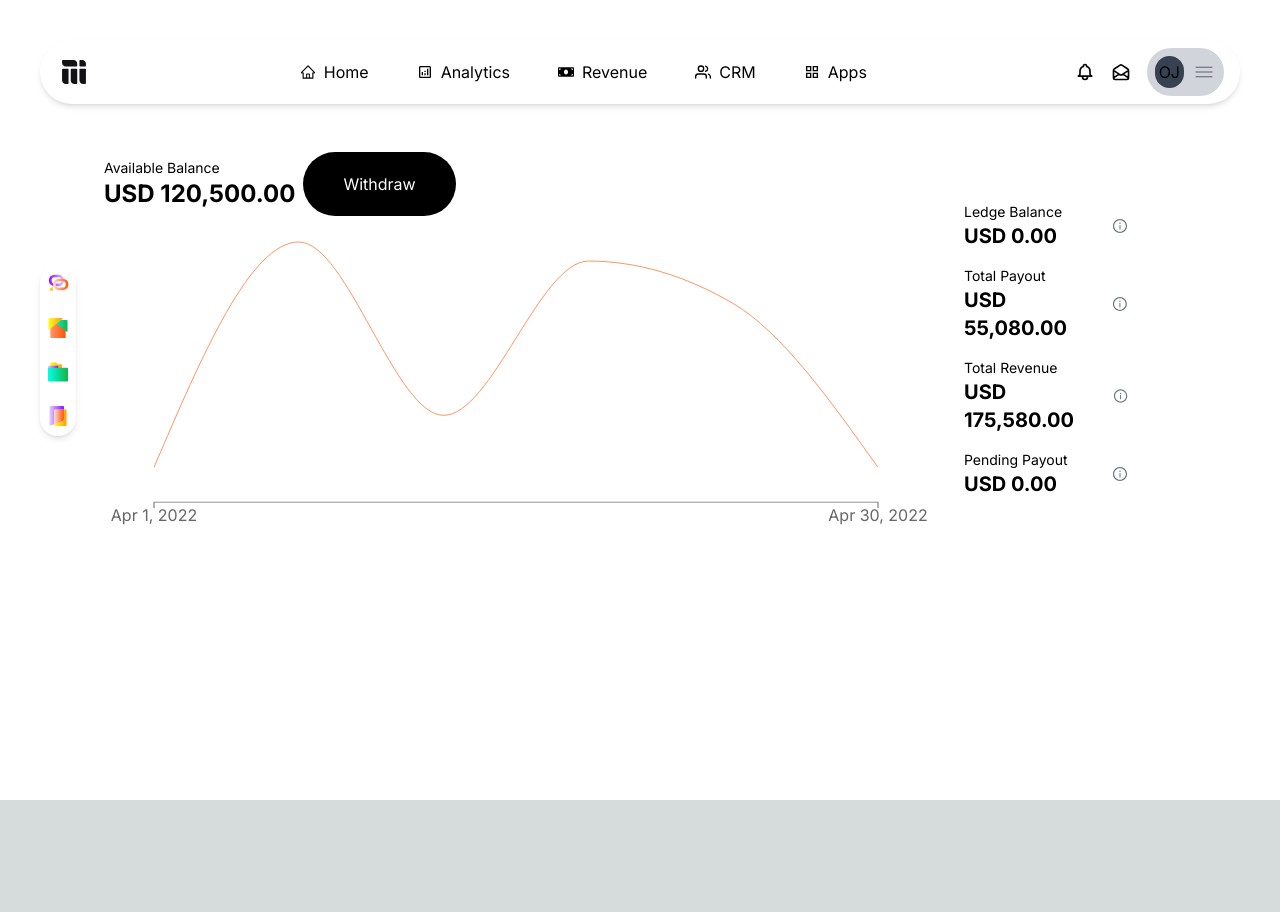
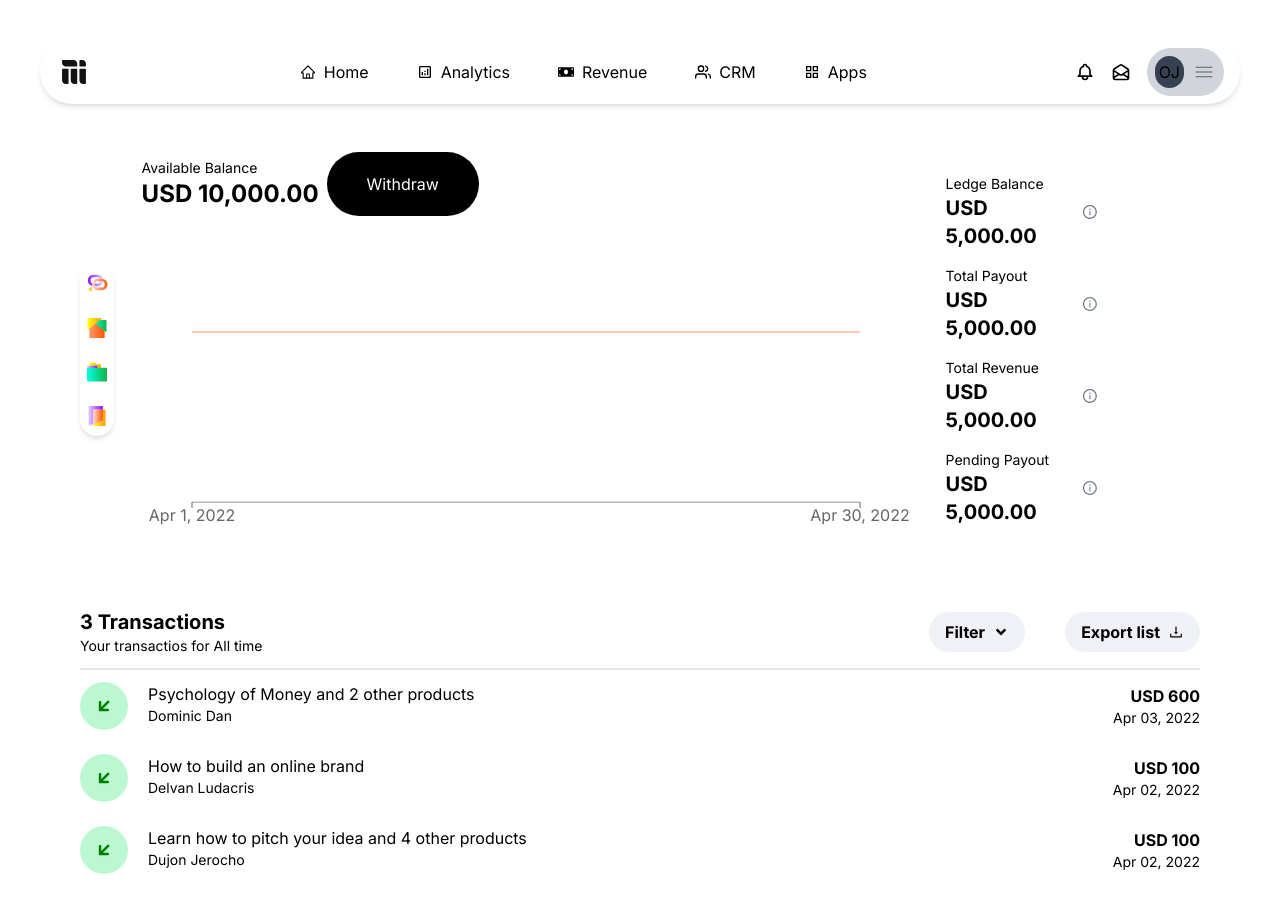
Before and after one commit to MiheretuTesh/mainstack-frontend-, a Next.js app: page / in a window 1280 px wide. Shown: the top 912 px of the page. Before the commit the page ends 800 px from the top, so only its background shows below. Built offline with nearby package versions, Linux system fonts and the light colour scheme.

Commit message:
feat: the transaction part added

```diff
--- /dev/null
+++ b/src/app/components/ButtonWithIcon/ButtonIcon2.tsx
@@ -0,0 +1,28 @@
+"use client";
+import React, { forwardRef, ForwardRefRenderFunction } from "react";
+
+interface ButtonWithIconProps {
+  onClick?: () => void;
+  variant?: "primary";
+  icon: React.ReactNode;
+  children?: React.ReactNode;
+  active?: boolean;
+}
+
+const ButtonWithIcon2: ForwardRefRenderFunction<
+  HTMLButtonElement,
+  ButtonWithIconProps
+> = ({ onClick, variant = "primary", icon, children, active = false }) => {
+  return (
+    <button
+      onClick={onClick}
+      className={`px-4 py-2 rounded-full flex items-center space-x-2 bg-EFF1F6 text-black`}
+      style={{ backgroundColor: "#EFF1F6" }}
+    >
+      <span className="text-black text-md font-bold">{children}</span>
+      {icon && <span className={`text-black"`}>{icon}</span>}
+    </button>
+  );
+};
+
+export default forwardRef(ButtonWithIcon2);
--- a/src/app/components/Landing/index.tsx
+++ b/src/app/components/Landing/index.tsx
@@ -1,29 +1,43 @@
 "use client";
-import React, { ButtonHTMLAttributes } from "react";
+import React, { useState, ButtonHTMLAttributes } from "react";
 import Button from "../Button/Button";
 import { AiOutlineInfoCircle } from "react-icons/ai";
 import data from "./sampleChartData";
-import {
-  AreaChart,
-  Area,
-  XAxis,
-  YAxis,
-  CartesianGrid,
-  Tooltip,
-  ResponsiveContainer,
-} from "recharts";
+import { AreaChart, Area, XAxis, ResponsiveContainer } from "recharts";
+import ButtonIcon2 from "../ButtonWithIcon/ButtonIcon2";
+import { FaAngleDown } from "react-icons/fa";
+import { FaArrowDown } from "react-icons/fa";
+import { AiOutlineDownload } from "react-icons/ai";
 
 interface LandingProps extends ButtonHTMLAttributes<HTMLButtonElement> {
   variant?: "primary" | "secondary";
 }
+
+const buttons = [
+  { id: 1, icon: <FaAngleDown />, label: "Filter" },
+  {
+    id: 2,
+    icon: <AiOutlineDownload />,
+    label: "Export list",
+  },
+];
 
 const Landing: React.FC<LandingProps> = ({
   children,
   variant = "primary",
   ...rest
 }) => {
+  const [activeButton, setActiveButton] = useState<number | null>(null);
+
+  const handleButtonClick = (buttonId: number) => {
+    console.log(`Button ${buttonId} clicked!`);
+    setActiveButton(buttonId);
+
+    setActiveButton(buttonId);
+  };
   return (
-    <div className="flex w-full items-center py-10 gap-5">
+    <div className="w-full px-10">
+      <div className="flex items-center py-10 gap-5">
         <div style={{ flexBasis: "3%" }}>
           <div className="flex flex-col justify-between items-center gap-5 shadow-md rounded-full py-2">
             <img src="/Product Icons.svg" alt="" className="m-0 p-0" />
@@ -37,7 +51,7 @@ const Landing: React.FC<LandingProps> = ({
             <div className="flex items-center space-x-2">
               <div className="flex flex-col text-black">
                 <span className="sm:text-sm">Available Balance</span>
-              <h1 className="font-bold text-2xl">USD 120,500.00</h1>
+                <h1 className="font-bold text-2xl">USD 10,000.00</h1>
               </div>
               <Button>Withdraw</Button>
             </div>
@@ -46,11 +60,11 @@ const Landing: React.FC<LandingProps> = ({
             <ResponsiveContainer width="100%" height={300}>
               <AreaChart
                 width={500}
-              height={200}
+                height={300}
                 data={data}
                 syncId="anyId"
                 margin={{
-                top: 10,
+                  top: 100,
                   right: 50,
                   left: 50,
                   bottom: 0,
@@ -71,30 +85,115 @@ const Landing: React.FC<LandingProps> = ({
           <div className="flex items-center  justify-between p-2 group rounded-lg w-full ">
             <div className="flex flex-col text-black">
               <span className="sm:text-sm">Ledge Balance</span>
-            <h1 className="font-bold text-xl">USD 0.00</h1>
+              <h1 className="font-bold text-xl">USD 5,000.00</h1>
             </div>
             <AiOutlineInfoCircle className="text-gray-500" />
           </div>
           <div className="flex items-center  justify-between p-2 group rounded-lg w-full ">
             <div className="flex flex-col text-black">
               <span className="sm:text-sm">Total Payout</span>
-            <h1 className="font-bold text-xl">USD 55,080.00</h1>
+              <h1 className="font-bold text-xl">USD 5,000.00</h1>
             </div>
             <AiOutlineInfoCircle className="text-gray-500" />
           </div>
           <div className="flex items-center  justify-between p-2 group rounded-lg w-full ">
             <div className="flex flex-col text-black">
               <span className="sm:text-sm">Total Revenue</span>
-            <h1 className="font-bold text-xl">USD 175,580.00</h1>
+              <h1 className="font-bold text-xl">USD 5,000.00</h1>
             </div>
             <AiOutlineInfoCircle className="text-gray-500" />
           </div>
           <div className="flex items-center  justify-between p-2 group rounded-lg w-full ">
             <div className="flex flex-col text-black">
               <span className="sm:text-sm">Pending Payout</span>
-            <h1 className="font-bold text-xl">USD 0.00</h1>
+              <h1 className="font-bold text-xl">USD 5,000.00</h1>
             </div>
             <AiOutlineInfoCircle className="text-gray-500" />
+          </div>
+        </div>
+
+        {/*  */}
+      </div>
+
+      <div style={{ flexBasis: "70%" }}>
+        <div className="flex justify-between items-center border-b-2 border-grey-300 py-3">
+          <div className="flex flex-col text-black">
+            <h1 className="font-bold text-xl">3 Transactions</h1>
+            <span className="sm:text-sm">Your transactios for All time</span>
+          </div>
+          <div className="flex gap-10 text-black">
+            {buttons.map((button) => (
+              <ButtonIcon2
+                key={button.id}
+                onClick={() => handleButtonClick(button.id)}
+                icon={button.icon}
+                active={activeButton === button.id}
+              >
+                {button.label}
+              </ButtonIcon2>
+            ))}
+          </div>
+        </div>
+
+        <div className="flex justify-between items-center py-3">
+          <div className="flex gap-5">
+            <div className="bg-green-200 flex text-center justify-center items-center transform rotate-45 p-4 rounded-full">
+              <FaArrowDown
+                className="bg-green-200"
+                style={{ color: "green" }}
+              />
+            </div>
+            <div className="flex flex-col text-black">
+              <h1 className="font-normal text-md">
+                Psychology of Money and 2 other products
+              </h1>
+              <span className="text-sm">Dominic Dan</span>
+            </div>
+          </div>
+          <div className="flex flex-col items-end text-black">
+            <h1 className="font-bold text-md">USD 600</h1>
+            <span className="text-sm">Apr 03, 2022</span>
+          </div>
+        </div>
+        <div className="flex justify-between items-center py-3">
+          <div className="flex gap-5">
+            <div className="bg-green-200 flex text-center justify-center items-center transform rotate-45 p-4 rounded-full">
+              <FaArrowDown
+                className="bg-green-200"
+                style={{ color: "green" }}
+              />
+            </div>
+            <div className="flex flex-col text-black">
+              <h1 className="font-normal text-md">
+                How to build an online brand
+              </h1>
+              <span className="text-sm">Delvan Ludacris</span>
+            </div>
+          </div>
+          <div className="flex flex-col items-end text-black">
+            <h1 className="font-bold text-md">USD 100</h1>
+            <span className="text-sm">Apr 02, 2022</span>
+          </div>
+        </div>
+        <div className="flex justify-between items-center py-3">
+          <div className="flex gap-5">
+            <div className="bg-green-200 flex text-center justify-center items-center transform rotate-45 p-4 rounded-full">
+              <FaArrowDown
+                className="bg-green-200"
+                style={{ color: "green" }}
+              />
+            </div>
+            <div className="flex flex-col text-black">
+              <h1 className="font-normal text-md">
+                Learn how to pitch your idea and 4 other products
+              </h1>
+              <span className="text-sm">Dujon Jerocho</span>
+            </div>
+          </div>
+          <div className="flex flex-col items-end text-black">
+            <h1 className="font-bold text-md">USD 100</h1>
+            <span className="text-sm">Apr 02, 2022</span>
+          </div>
         </div>
       </div>
     </div>
--- a/src/app/components/Landing/sampleChartData.tsx
+++ b/src/app/components/Landing/sampleChartData.tsx
@@ -1,11 +1,11 @@
 // sample data for the chart
 const data = [
-  { name: "Apr 1, 2022", price: 400 },
-  { name: "Apr 6, 2022", price: 3000 },
-  { name: "Apr 12, 2022", price: 1000 },
-  { name: "Apr 18, 2022", price: 2780 },
-  { name: "Apr 24, 2022", price: 2290 },
-  { name: "Apr 30, 2022", price: 400 },
+  { name: "Apr 1, 2022", price: 200 },
+  { name: "Apr 6, 2022", price: 200 },
+  { name: "Apr 12, 2022", price: 200 },
+  { name: "Apr 18, 2022", price: 200 },
+  { name: "Apr 24, 2022", price: 200 },
+  { name: "Apr 30, 2022", price: 200 },
 ];
 
 export default data;
```
Lines whose indentation alone changed are shown as unchanged.
